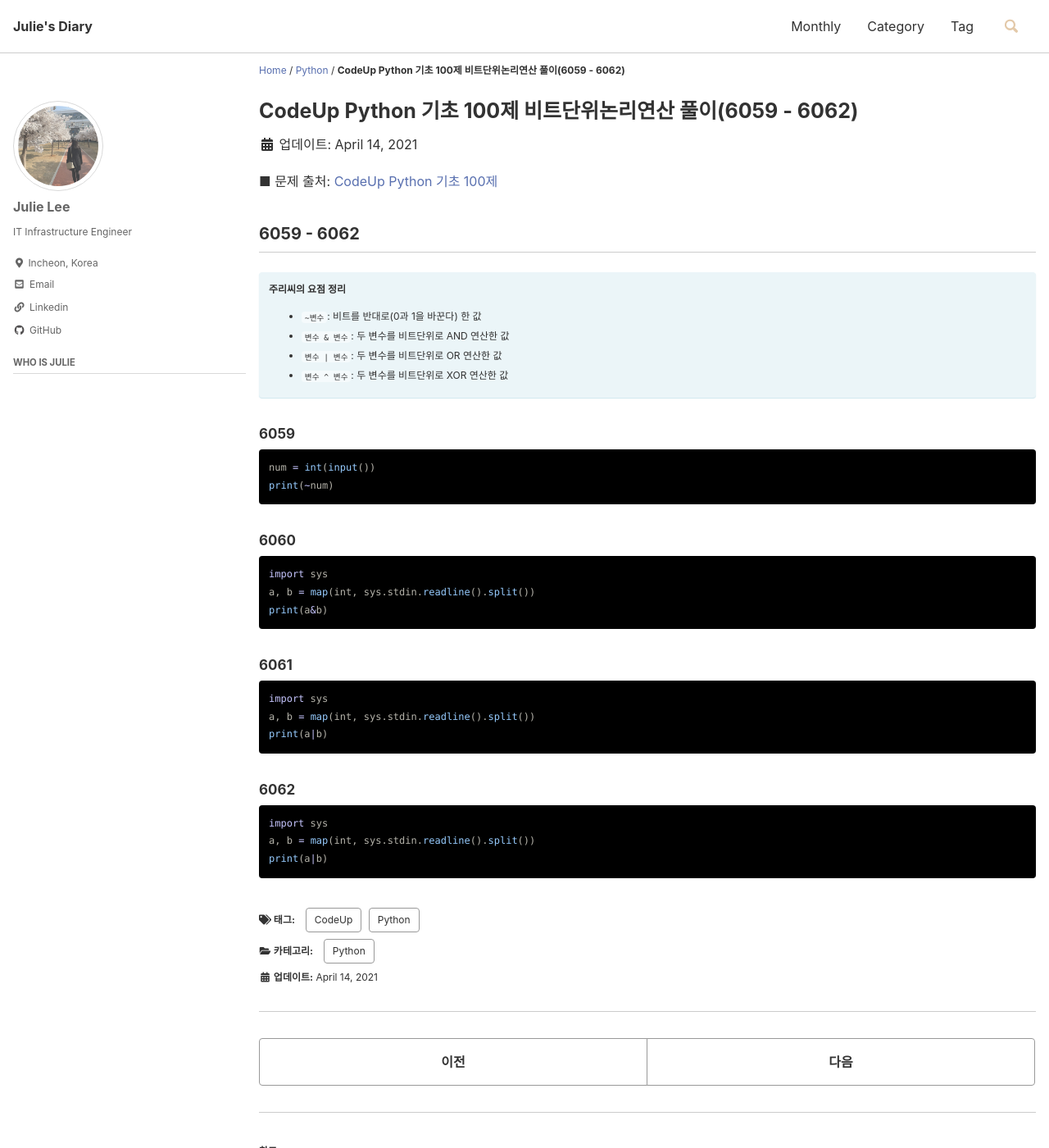
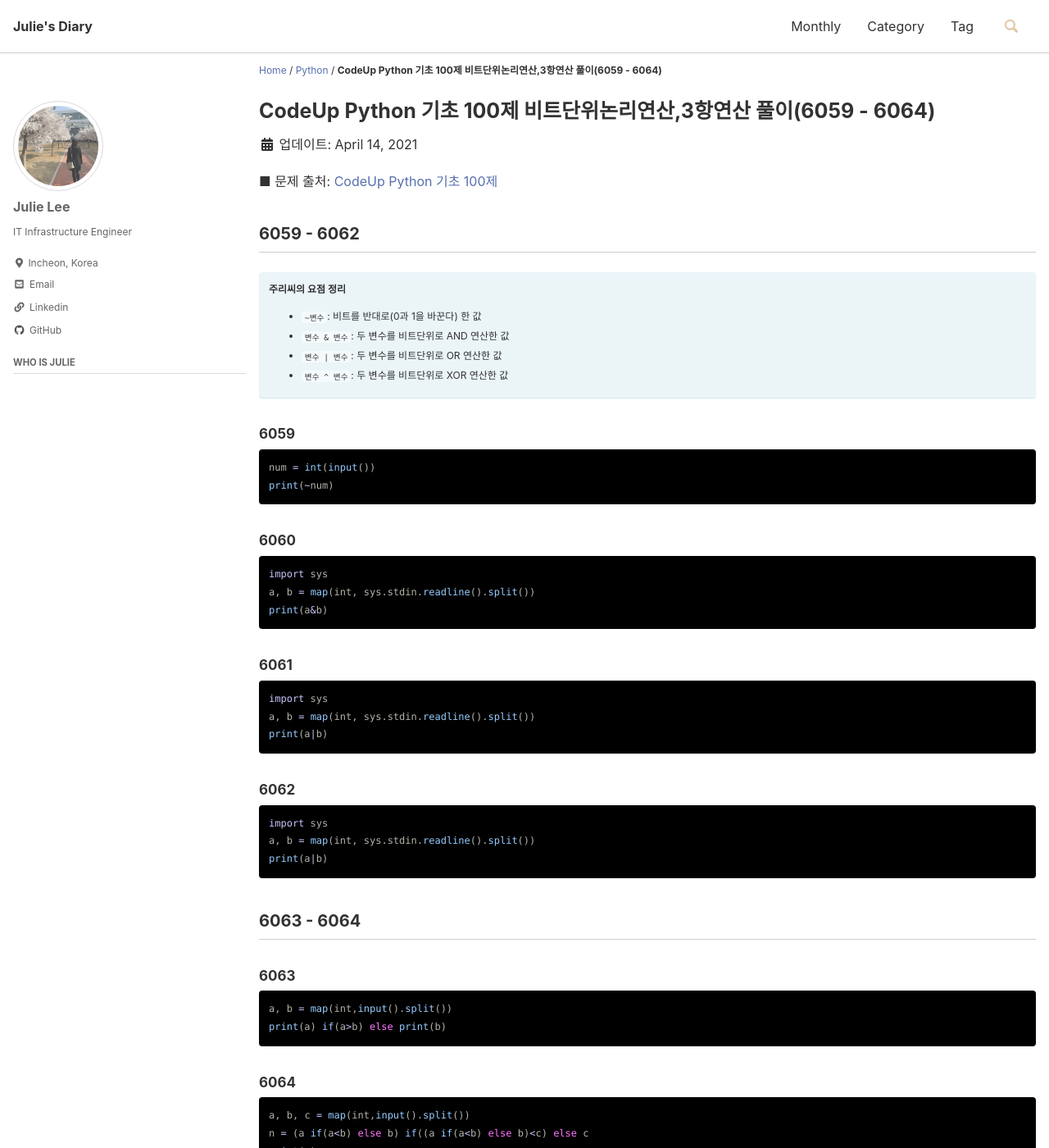
Before and after one commit to smilejulie0812/smilejulie0812.github.io, a Jekyll site: the page built from _posts/2021-04-14-codeup012.md, in a window 1280 px wide and 1400 px high. Shown: the whole window at 82% size. Built offline with Jekyll 4.4.1, drawn with Linux system fonts in a browser that asks for light colours; cached includes are drawn as plain includes.

Commit message:
Update 2021-04-14-codeup012.md

````diff
--- a/_posts/2021-04-14-codeup012.md
+++ b/_posts/2021-04-14-codeup012.md
@@ -1,5 +1,5 @@
 ---
-title: "CodeUp Python 기초 100제 비트단위논리연산 풀이(6059 - 6062)"
+title: "CodeUp Python 기초 100제 비트단위논리연산,3항연산 풀이(6059 - 6064)"
 excerpt_separator: "<!--more-->"
 categories:
   - Python
@@ -48,3 +48,18 @@ import sys
 a, b = map(int, sys.stdin.readline().split())
 print(a|b)
 ```
+
+## 6063 - 6064
+
+#### 6063
+```python
+a, b = map(int,input().split())
+print(a) if(a>b) else print(b)
+```
+
+#### 6064
+```python
+a, b, c = map(int,input().split())
+n = (a if(a<b) else b) if((a if(a<b) else b)<c) else c
+print(n)
+```
````
